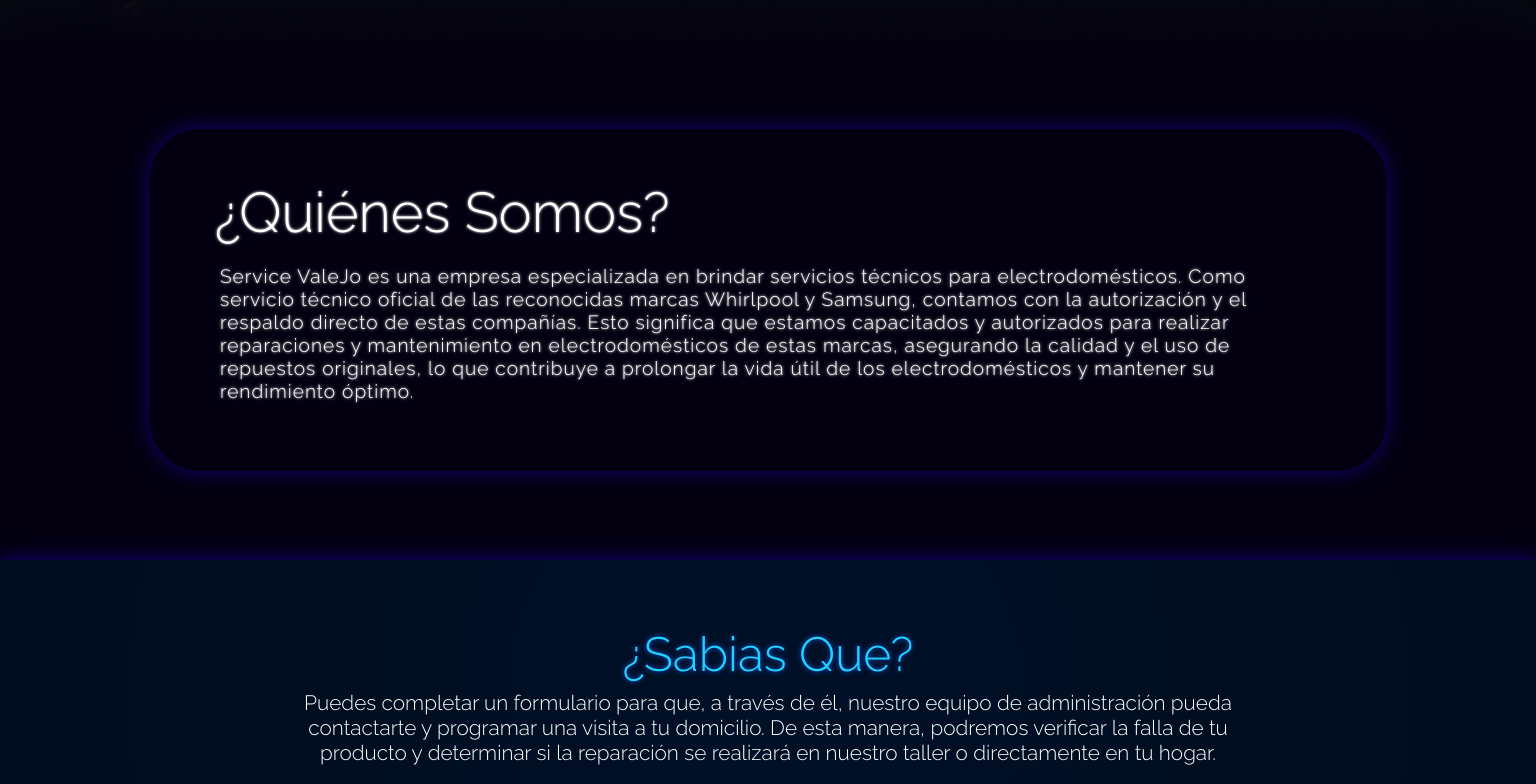
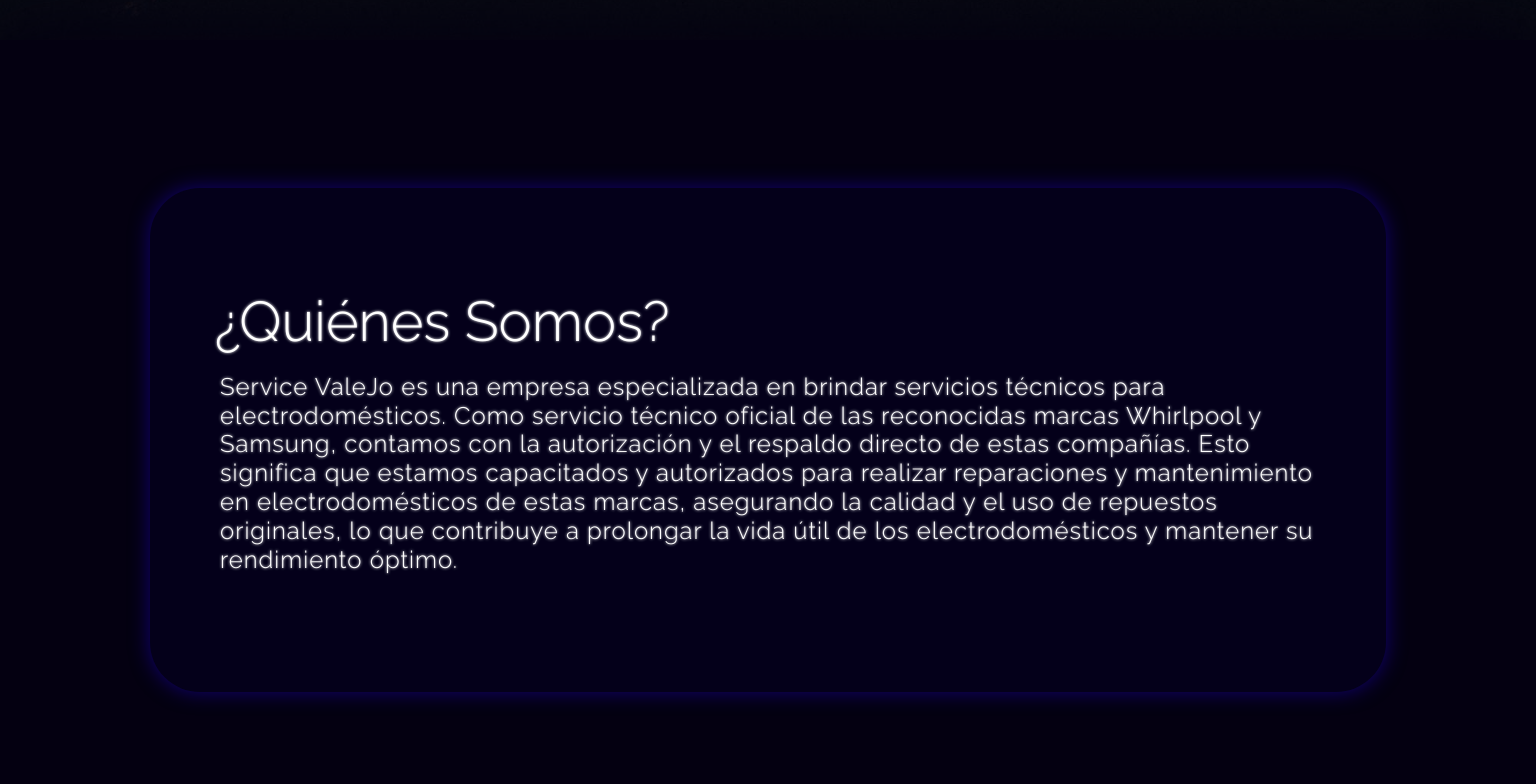
Before and after one commit to Crisz-Marquez/PreEntrega3, a plain HTML site: page index.html in a window 1536 px wide. Shown: the part 760-1544 px from the top of the page. Drawn offline with nearby package versions, Linux system fonts and the light colour scheme.

Commit message:
me-canse-ya

```diff
--- a/scss/views/_queries.scss
+++ b/scss/views/_queries.scss
@@ -537,8 +537,10 @@
 
     // Inicio - Section
 
+    .main__sec1-grid {
+
         .sec1 {
-        height: 65vh;
+            height: 100vh;
 
             .main__sec1 {
                 padding: 150px;
@@ -548,21 +550,23 @@
                 }
 
                 & h4 {
-                font-size: 1.2rem;
+                    font-size: 1.5rem;
                     padding: 10px 20px;
                     letter-spacing: 1px;
                 }
 
                 .main__text {
-                padding: 50px;
+                    background-color: rgb(4, 0, 26);
+                    padding: 100px 50PX;
                     border-radius: 50px ;
                     box-shadow: 0px 0px 20px rgb(17, 0, 114);
-                margin-bottom: 100px;
-                margin-top: 100px;
+
                 }
 
             }
         }
+    }
+
 
     // Fin - Sections
 
@@ -665,6 +669,8 @@
                     & a {
                         display: flex;
                         flex-direction: row;
+                        padding-left: 30px;
+                        padding-right: 30px;
                     }
 
                     & i {
@@ -681,18 +687,15 @@
                     }
                 }
 
-                & a {
-                    padding-left: 30px;
-                    padding-right: 30px;
-                }
-
                 & h6 {
                     color: white;
                     font-family: 'Raleway', sans-serif;
                     font-size: 1.6rem;
                     text-shadow: 0px 0px 2px rgb(255, 255, 255);
                 }
+
             }
         }
+
     }
 }
```
Also changed, not shown: css/style.css. Lines whose indentation alone changed are shown as unchanged.
